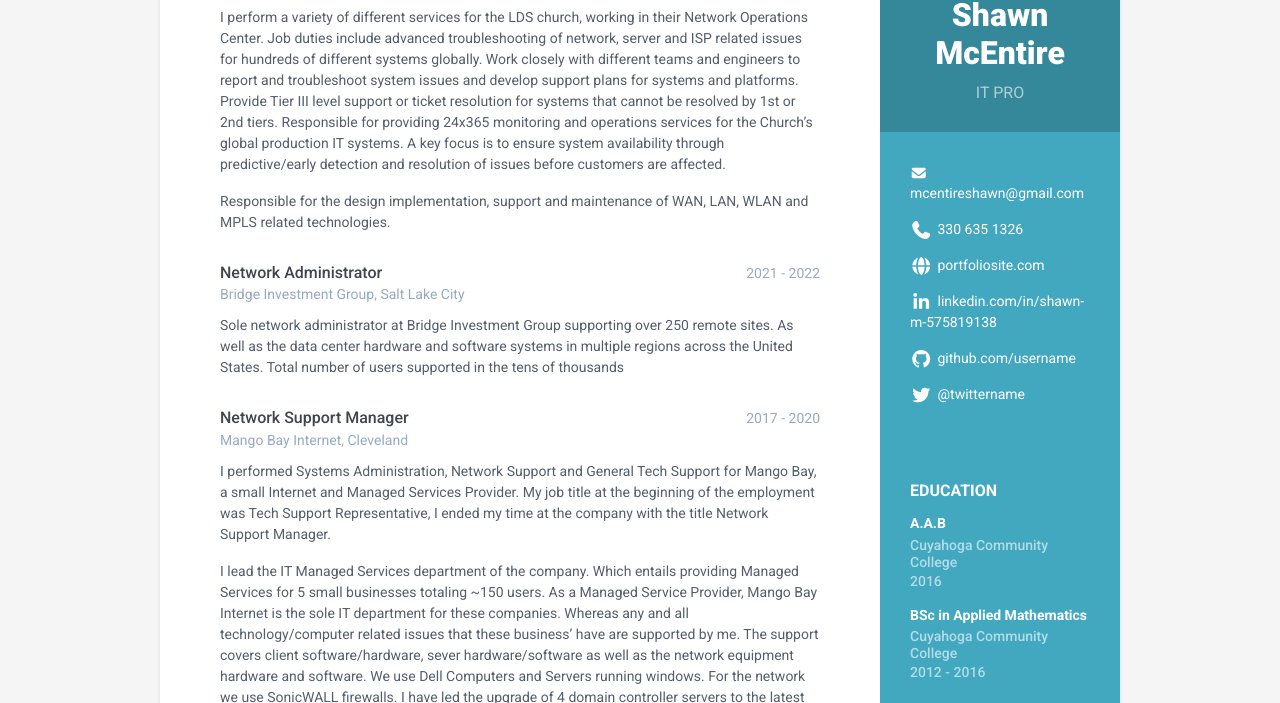
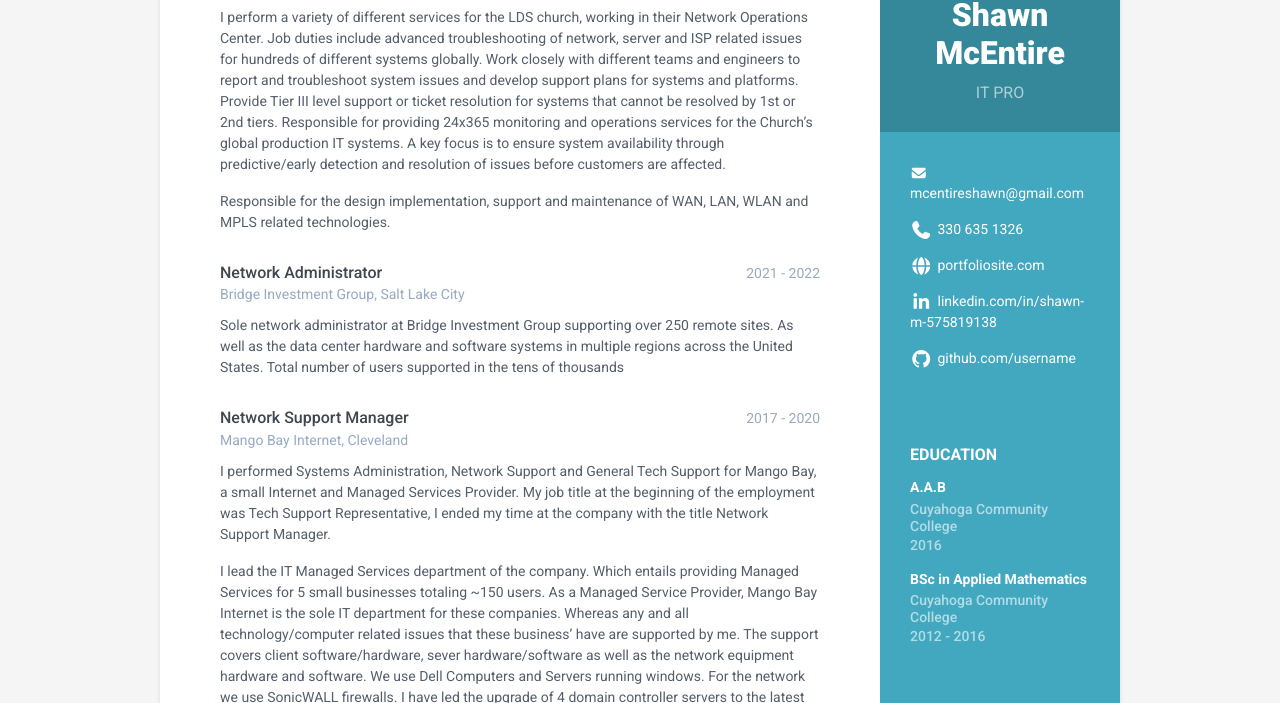
Before and after one commit to Smac2112/smac2112.github.io, a plain HTML site: page index.html in a window 1280 px wide. Shown: the part 397-1100 px from the top of the page. Drawn offline with Linux system fonts and the light colour scheme.

Commit message:
Update index.html

```diff
--- a/index.html
+++ b/index.html
@@ -36,7 +36,7 @@
                     <li class="website"><i class="fa-solid fa-globe"></i><a href="https://themes.3rdwavemedia.com/bootstrap-templates/resume/orbit-free-resume-cv-bootstrap-theme-for-developers/" target="_blank">portfoliosite.com</a></li>
                     <li class="linkedin"><i class="fa-brands fa-linkedin-in"></i><a href="#" target="_blank">linkedin.com/in/shawn-m-575819138</a></li>
                     <li class="github"><i class="fa-brands fa-github"></i><a href="#" target="_blank">github.com/username</a></li>
-                    <li class="twitter"><i class="fa-brands fa-twitter"></i><a href="https://twitter.com/3rdwave_themes" target="_blank">@twittername</a></li>
+
                 </ul>
             </div><!--//contact-container-->
             <div class="education-container container-block">
```
